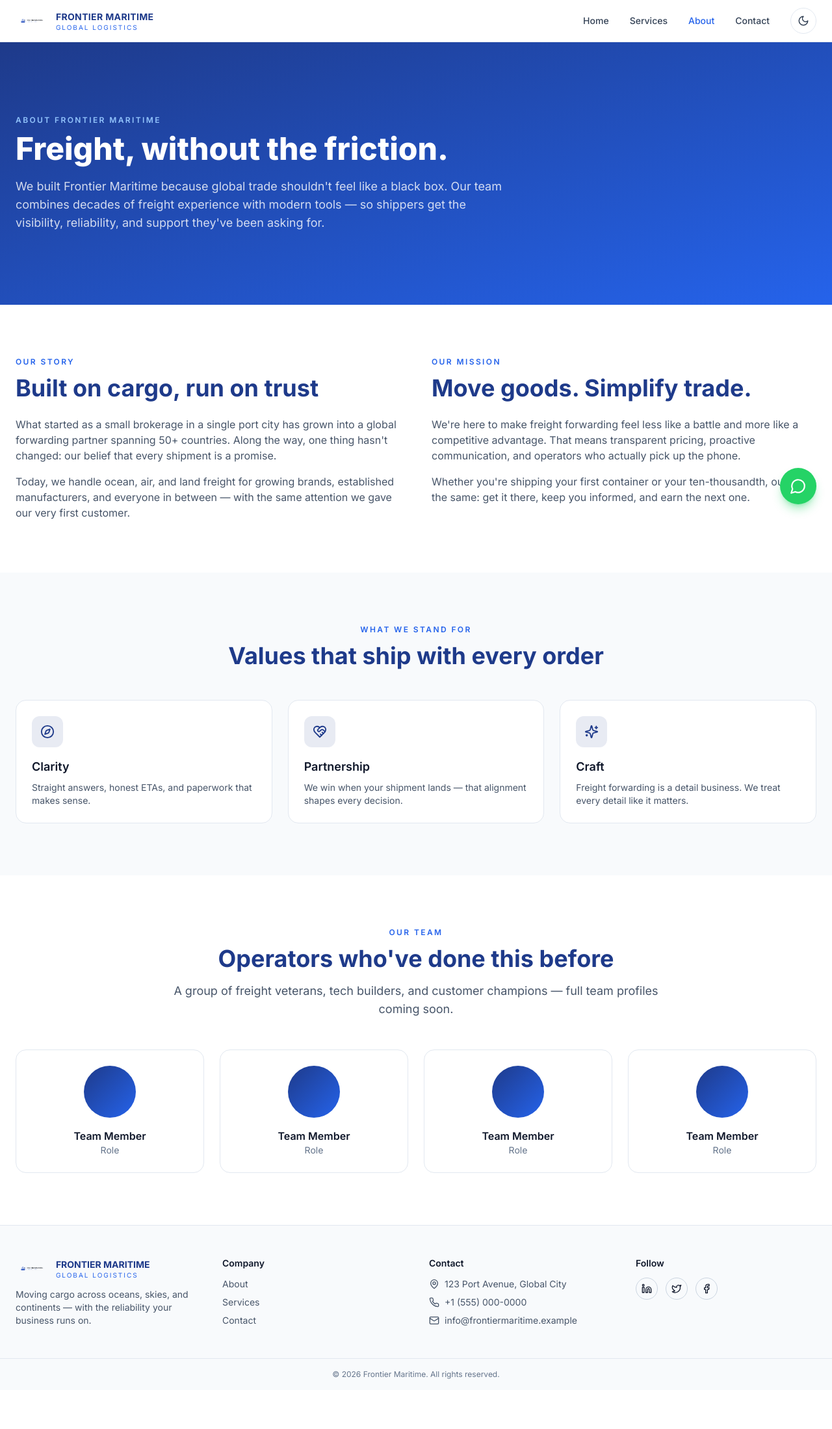
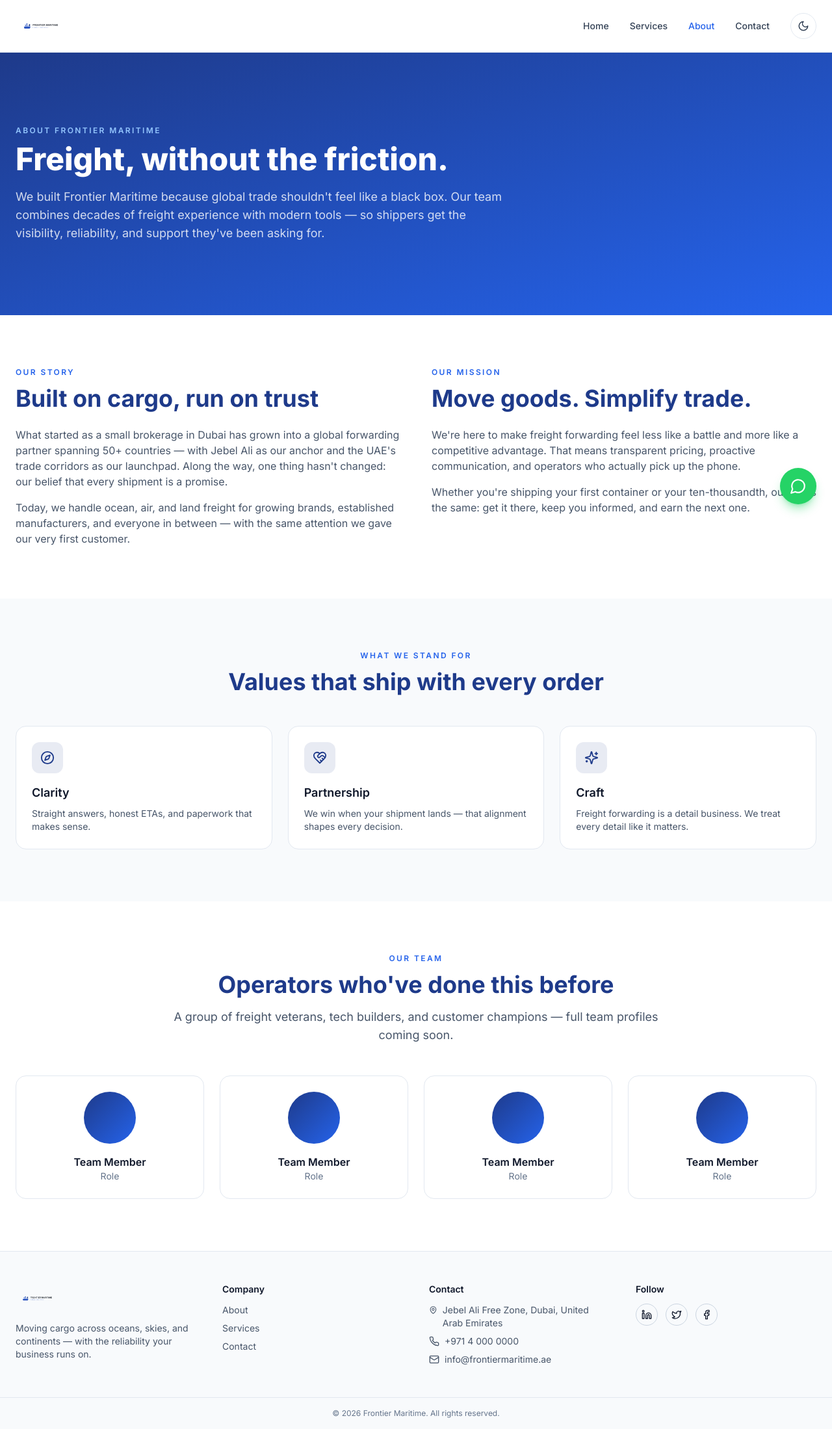
Before and after one commit to ashbbdu/frontier-marine.com, a React (Vite) app: page /about in a window 1280 px wide. Shown: the whole page at 65% size. Before the commit the page ends 2139 px from the top, so only its background shows below. Built offline with nearby package versions, Linux system fonts and the light colour scheme.

Commit message:
feat: add hero photo slider, fix header logo, localize to Dubai UAE

```diff
--- a/src/components/Footer.tsx
+++ b/src/components/Footer.tsx
@@ -7,16 +7,12 @@ export default function Footer() {
     <footer className="border-t border-slate-200 bg-slate-50 dark:border-slate-800 dark:bg-slate-900">
       <div className="mx-auto grid max-w-7xl gap-10 px-4 py-12 md:grid-cols-4 md:px-6">
         <div className="space-y-3">
-          <div className="flex items-center gap-3">
-            <img src="/logo.png" alt="" className="h-9 w-auto" />
-            <div className="flex flex-col leading-tight">
-              <span className="text-sm font-bold text-brand-navy dark:text-white">
-                {site.name.toUpperCase()}
-              </span>
-              <span className="text-[10px] uppercase tracking-[0.2em] text-brand-royal">
-                {site.tagline}
-              </span>
-            </div>
+          <div className="flex items-center">
+            <img
+              src="/logo.png"
+              alt={`${site.name} — ${site.tagline}`}
+              className="h-12 w-auto dark:brightness-0 dark:invert"
+            />
           </div>
           <p className="text-sm text-slate-600 dark:text-slate-400">
             Moving cargo across oceans, skies, and continents — with the reliability your business
--- /dev/null
+++ b/src/components/HeroSlider.tsx
@@ -0,0 +1,47 @@
+import { useEffect, useState } from 'react';
+
+type Props = {
+  images: string[];
+  intervalMs?: number;
+};
+
+export default function HeroSlider({ images, intervalMs = 5000 }: Props) {
+  const [index, setIndex] = useState(0);
+
+  useEffect(() => {
+    if (images.length < 2) return;
+    const id = window.setInterval(() => {
+      setIndex((i) => (i + 1) % images.length);
+    }, intervalMs);
+    return () => window.clearInterval(id);
+  }, [images.length, intervalMs]);
+
+  return (
+    <>
+      {images.map((src, i) => (
+        <div
+          key={src}
+          aria-hidden={i !== index}
+          className={`absolute inset-0 bg-cover bg-center transition-opacity duration-1000 ease-in-out ${
+            i === index ? 'opacity-100' : 'opacity-0'
+          }`}
+          style={{ backgroundImage: `url(${src})` }}
+        />
+      ))}
+      <div className="absolute inset-0 bg-gradient-to-b from-brand-navy/80 via-brand-navy/60 to-brand-navy/85" />
+      <div className="absolute bottom-6 left-1/2 z-20 -translate-x-1/2 flex gap-2">
+        {images.map((_, i) => (
+          <button
+            key={i}
+            type="button"
+            onClick={() => setIndex(i)}
+            aria-label={`Go to slide ${i + 1}`}
+            className={`h-2 rounded-full transition-all ${
+              i === index ? 'w-8 bg-white' : 'w-2 bg-white/50 hover:bg-white/80'
+            }`}
+          />
+        ))}
+      </div>
+    </>
+  );
+}
--- a/src/components/Navbar.tsx
+++ b/src/components/Navbar.tsx
@@ -17,16 +17,12 @@ export default function Navbar() {
   return (
     <header className="sticky top-0 z-40 w-full border-b border-slate-200 bg-white/80 backdrop-blur dark:border-slate-800 dark:bg-slate-950/80">
       <div className="mx-auto flex max-w-7xl items-center justify-between px-4 py-3 md:px-6">
-        <Link to="/" className="flex items-center gap-3" onClick={() => setOpen(false)}>
-          <img src="/logo.png" alt={`${site.name} logo`} className="h-9 w-auto" />
-          <span className="hidden sm:flex flex-col leading-tight">
-            <span className="text-sm font-bold tracking-wide text-brand-navy dark:text-white">
-              {site.name.toUpperCase()}
-            </span>
-            <span className="text-[10px] uppercase tracking-[0.2em] text-brand-royal">
-              {site.tagline}
-            </span>
-          </span>
+        <Link to="/" className="flex items-center" onClick={() => setOpen(false)} aria-label={`${site.name} home`}>
+          <img
+            src="/logo.png"
+            alt={`${site.name} — ${site.tagline}`}
+            className="h-12 w-auto md:h-14 dark:brightness-0 dark:invert"
+          />
         </Link>
 
         <nav className="hidden md:flex items-center gap-8">
--- a/src/config/site.ts
+++ b/src/config/site.ts
@@ -1,12 +1,13 @@
 export const site = {
   name: 'Frontier Maritime',
   tagline: 'Global Logistics',
-  whatsappNumber: '15550000000',
+  city: 'Dubai, UAE',
+  whatsappNumber: '971500000000',
   whatsappDefaultMessage:
     "Hi Frontier Maritime, I'd like to know more about your freight forwarding services.",
-  email: 'info@frontiermaritime.example',
-  phone: '+1 (555) 000-0000',
-  address: '123 Port Avenue, Global City',
+  email: 'info@frontiermaritime.ae',
+  phone: '+971 4 000 0000',
+  address: 'Jebel Ali Free Zone, Dubai, United Arab Emirates',
   social: {
     linkedin: '#',
     twitter: '#',
--- a/src/pages/About.tsx
+++ b/src/pages/About.tsx
@@ -30,9 +30,10 @@ export default function About() {
           <SectionHeading align="left" kicker="Our story" title="Built on cargo, run on trust" />
           <div className="mt-6 space-y-4 text-slate-600 dark:text-slate-300">
             <p>
-              What started as a small brokerage in a single port city has grown into a global forwarding
-              partner spanning 50+ countries. Along the way, one thing hasn't changed: our belief that
-              every shipment is a promise.
+              What started as a small brokerage in Dubai has grown into a global forwarding partner
+              spanning 50+ countries — with Jebel Ali as our anchor and the UAE's trade corridors as
+              our launchpad. Along the way, one thing hasn't changed: our belief that every shipment
+              is a promise.
             </p>
             <p>
               Today, we handle ocean, air, and land freight for growing brands, established manufacturers,
--- a/src/pages/Contact.tsx
+++ b/src/pages/Contact.tsx
@@ -114,8 +114,8 @@ export default function Contact() {
       <section className="mx-auto max-w-7xl px-4 pb-20 md:px-6">
         <div className="overflow-hidden rounded-2xl border border-slate-200 dark:border-slate-800">
           <iframe
-            title="Office location"
-            src="https://www.openstreetmap.org/export/embed.html?bbox=-74.02%2C40.70%2C-73.97%2C40.73&layer=mapnik"
+            title="Office location — Jebel Ali, Dubai"
+            src="https://www.openstreetmap.org/export/embed.html?bbox=55.04%2C24.98%2C55.13%2C25.03&layer=mapnik&marker=25.0075,55.088"
             className="h-80 w-full"
             loading="lazy"
           />
```
Also changed, not shown: src/pages/Home.tsx (+32 -26 lines), 1 other file (tests, documents, lock files or other folders).
